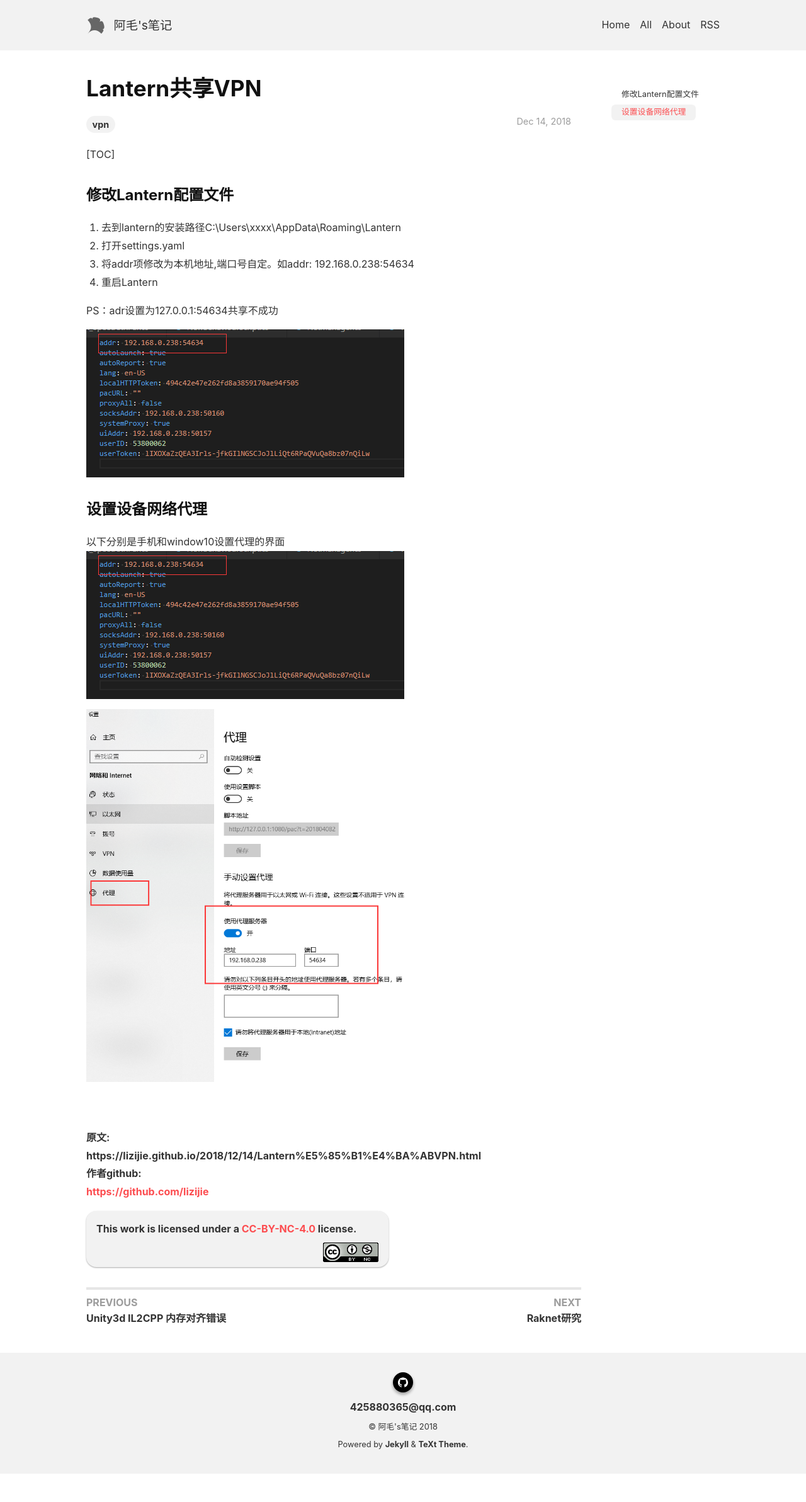
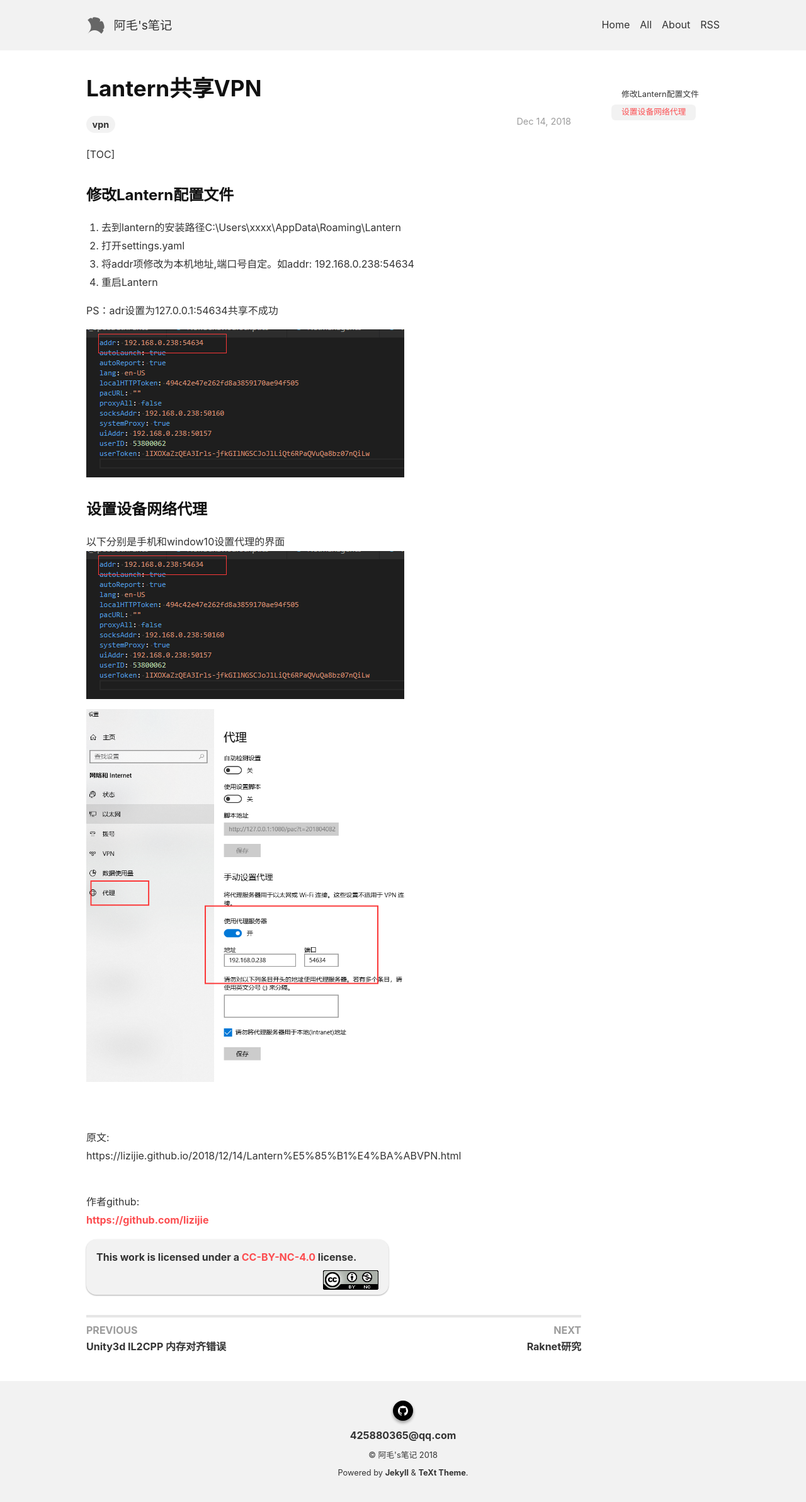
Before and after one commit to lizijie/lizijie.github.io, a Jekyll site: the page built from _posts/2018-12-14-Lantern共享VPN.md, in a window 1280 px wide. Shown: the whole page at 63% size. Built offline with Jekyll 4.4.1, drawn with Linux system fonts in a browser that asks for light colours; nearby versions of some CDN libraries; comment, search, counter and statistics services are not loaded; before the commit the page ends 2340 px from its top, so only the background shows below that.

Commit message:
Update 2018-12-14-Lantern共享VPN.md

```diff
--- a/_posts/2018-12-14-Lantern共享VPN.md
+++ b/_posts/2018-12-14-Lantern共享VPN.md
@@ -28,9 +28,9 @@ PS：adr设置为127.0.0.1:54634共享不成功
 
 <br>
 <br>
-<b>原文:<br>
+原文:<br>
 https://lizijie.github.io/2018/12/14/Lantern%E5%85%B1%E4%BA%ABVPN.html
+
 <br>
 作者github:<br>
 <https://github.com/lizijie>
-</b>
```
